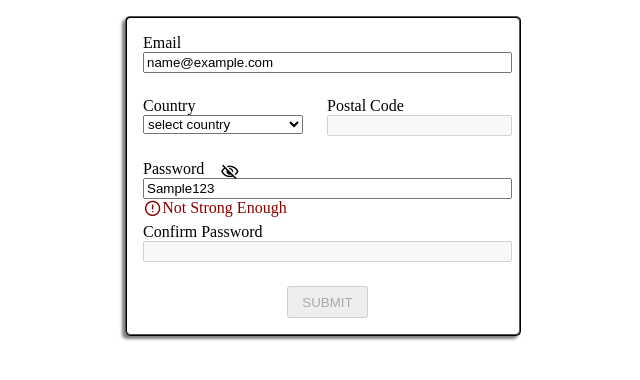
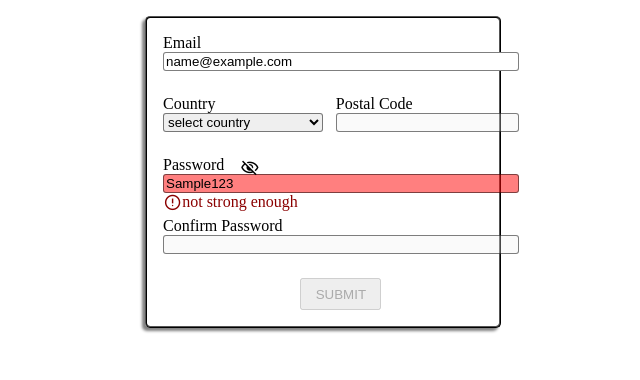
Before and after one commit to caesondaniell/top-validation-practice, a website built with webpack: page src/template.html in a window 1280 px wide. Both pictures are taken after typing "name@example.com", "Sample123" into the empty fields and a click on the button "visibility". Shown: the whole page, without its empty margins (317-957 px from the left). Built offline with nearby package versions, Linux system fonts and the light colour scheme; what postal-code-checker would draw is missing.

Commit message:
Adjust CSS
Absolutely positioned a couple of items so that
the form won't resize when error messages are
displayed.

Future commits:
|Features:
|-
|
|Fixes:
|-
|
|Other:
|-split JS into modules

```diff
--- a/src/style.css
+++ b/src/style.css
@@ -1,11 +1,12 @@
 form {
   position: relative;
-  width: 45ch;
+  width: 40ch;
   margin: 1rem auto;
   padding: 1em;
   display: grid;
   grid-template-columns: repeat(2, 1fr);
-  gap: 1.5em;
+  row-gap: 1.5em;
+  column-gap: 0.8em;
   border: 2px ridge black;
   border-radius: 5px;
   box-shadow: -3px 3px 3px gray;
@@ -38,6 +39,7 @@ button {
   color: darkred;
   padding: 0;
   margin: 0 0 -1.2em 0;
+  text-transform: lowercase;
 }
 
 .material-symbols-outlined {
@@ -70,6 +72,25 @@ button {
   color: darkgreen;
 }
 
+input,
+select {
+  border: 1px solid hsl(0 0 0 / 0.5);
+  border-radius: 3px;
+}
+
+.invalid,
+.invalid:focus {
+  background-color: hsl(0 100% 50% / 0.5);
+}
+
+.invalid:focus {
+  outline-color: darkred;
+}
+
+.valid:focus {
+  outline-color: darkgreen;
+}
+
 #show-pw,
 #hide-pw {
   border: none;
@@ -78,5 +99,10 @@ button {
   margin: 0;
   position: absolute;
   left: 7em;
-  top: 10.8em;
+  top: 10.5em;
 }
+
+#pcode + .error {
+  position: absolute;
+  top: 7.3em;
+}
```
